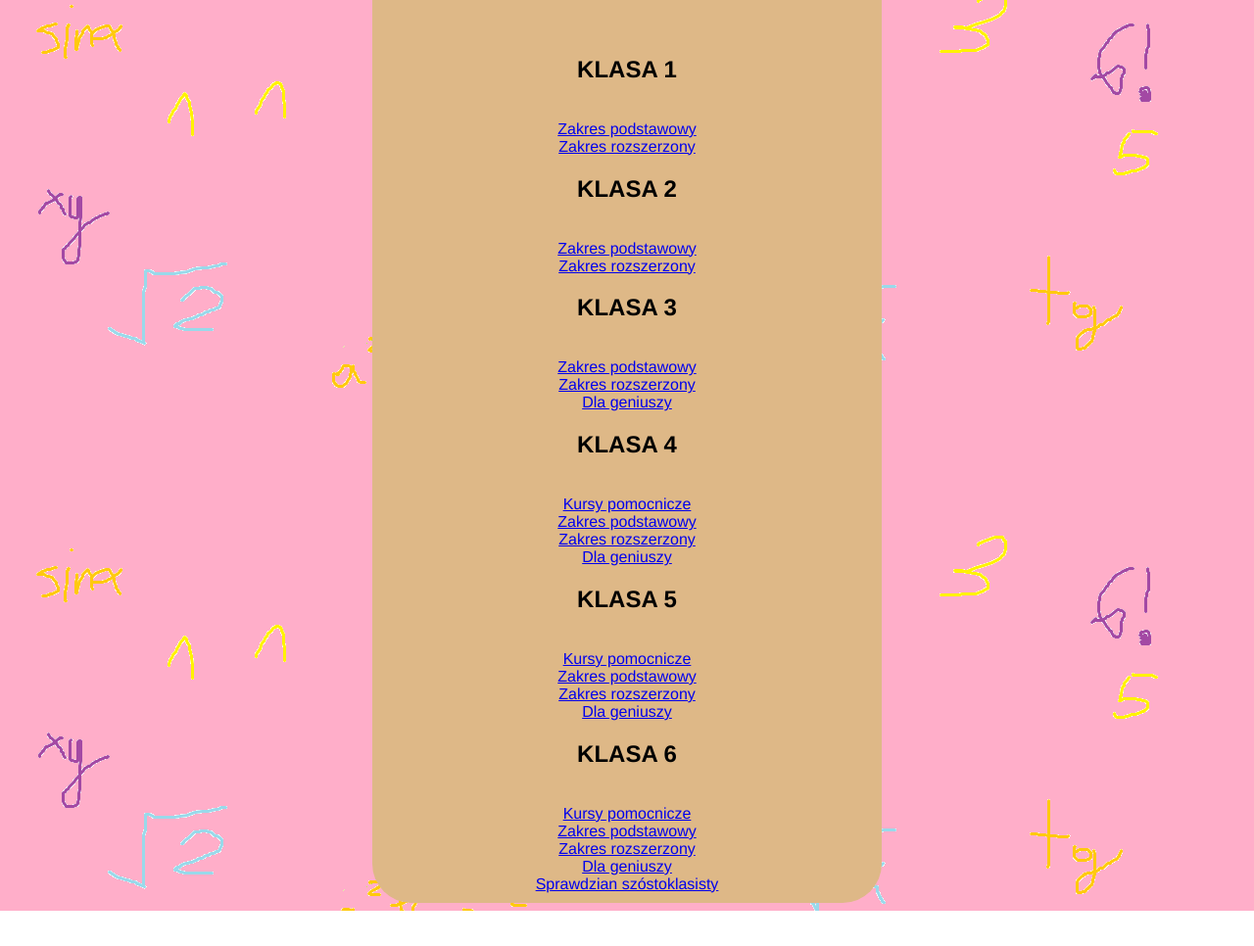
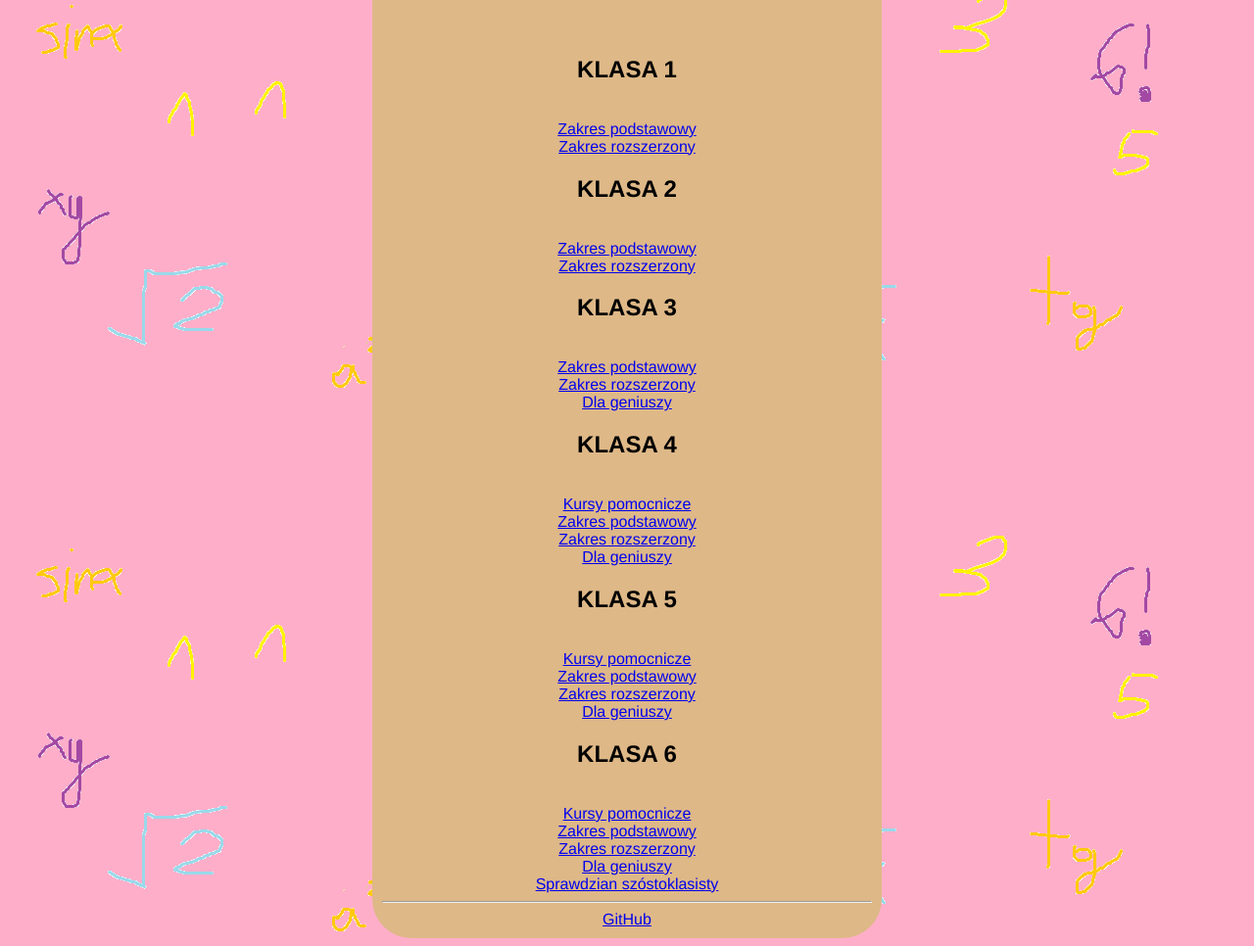
Before and after one commit to zaxad23/MATGENIUSZ, a plain HTML site: page index.html in a window 1280 px wide. Shown: the part 79-1045 px from the top of the page at 98% size. Before the commit the page ends 1009 px from the top, so only its background shows below. Drawn offline with Linux system fonts and the light colour scheme.

Commit message:
rename files

```diff
--- a/MATGENIUSZ.html
+++ b/index.html
@@ -42,6 +42,9 @@
       <br><a href="kl6/zakres_rozszerzony.html">Zakres rozszerzony</a>
       <br><a href="kl6/dla_geniuszy.html">Dla geniuszy</a>
       <br><a href="kl6/sprawdzian_szostoklasisty.html">Sprawdzian szóstoklasisty</a>
+
+      <hr>
+      <a href="https://github.com/zaxad23/MATGENIUSZ">GitHub</a>
     </center>
   </body>
 </html>
```
